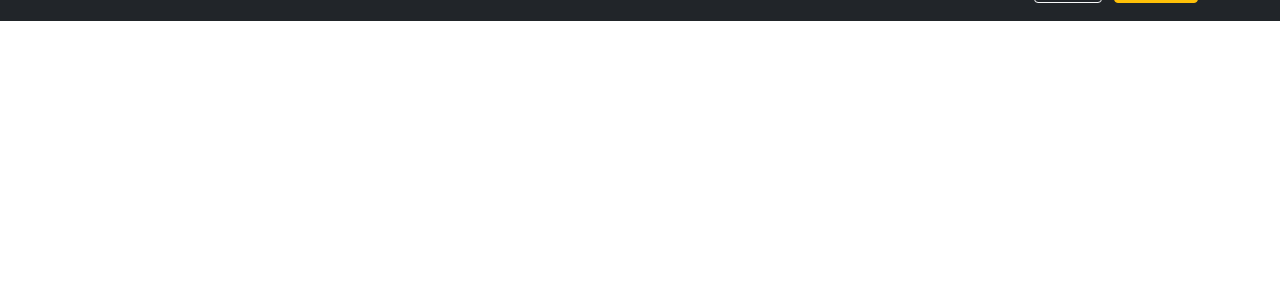
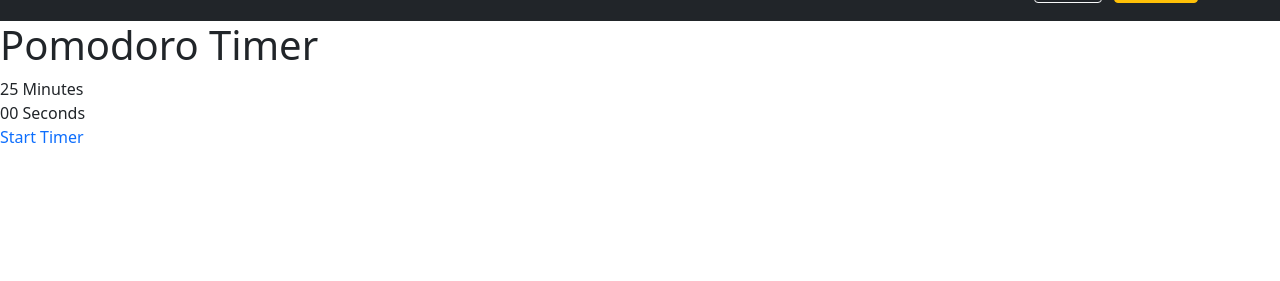
Before and after one commit to shohinsan/sjsu_cmpe_131, a Flask app: page /time in a window 1280 px wide. Shown: the part 53-334 px from the top of the page. Run offline with Flask 2, Linux system fonts and the light colour scheme; some libraries are stand-ins or nearby versions.

Commit message:
Added basic timer

```diff
--- a/alpha/projectdir/models.py
+++ b/alpha/projectdir/models.py
@@ -8,3 +8,6 @@
 #     image_file
 #     password
 #     data_created
+
+# class Log(database.Model):
+    # id = database.Column(database.Integer, primary_key=True)
--- a/alpha/projectdir/templates/featurebase.html
+++ b/alpha/projectdir/templates/featurebase.html
@@ -10,7 +10,8 @@
         <!-- Custom Main.css-->
         <link rel="stylesheet" href="{{ url_for('static',filename='main.css') }}">
         <!-- Custom Main.js-->
-        <link rel="stylesheet" href="{{ url_for('static',filename='main.js') }}">
+        <!-- <link rel="stylesheet" href="{{ url_for('static',filename='main.js') }}"> -->
+        <script src="{{ url_for('static',filename='jquery.js')}}"></script>
     </head>
 <body>
 
@@ -56,4 +57,5 @@
 <!-- Multipurpose Navbar -->
     {% block content %}
     {% endblock %}
+    </body>
 </html>
--- a/alpha/projectdir/templates/time.html
+++ b/alpha/projectdir/templates/time.html
@@ -2,4 +2,30 @@
 
 {% block content %}
 
+    <h1>Pomodoro Timer</h1>
+    <div>
+        <span class="minutes">25</span>
+        <span>Minutes</span>
+    </div>
+    <div>
+        <span class="seconds">00</span>
+        <span>Seconds</span>
+    </div>
+
+    <div class="start-stop-section">
+        <a href='#' class="stop-start" onclick="timerflag==0? start(): stop();">Start Timer</a>
+    </div>
+    <div class="pause-section">
+        <a href='#' class="pause" onclick="pauseflag==1? resume(): pause();">Pause Timer</a>
+    </div>
+
+    <script>
+        $(".pause-section").hide();
+        var minutes=25;
+        var seconds=0;
+        var timerflag=0;
+        var pauseflag=0;
+    </script>
+    <script src="{{ url_for('static', filename='timer.js') }}"></script>
+
 {% endblock %}
```
Also changed, not shown: alpha/projectdir/templates/homepage.html (+7 -7 lines).
